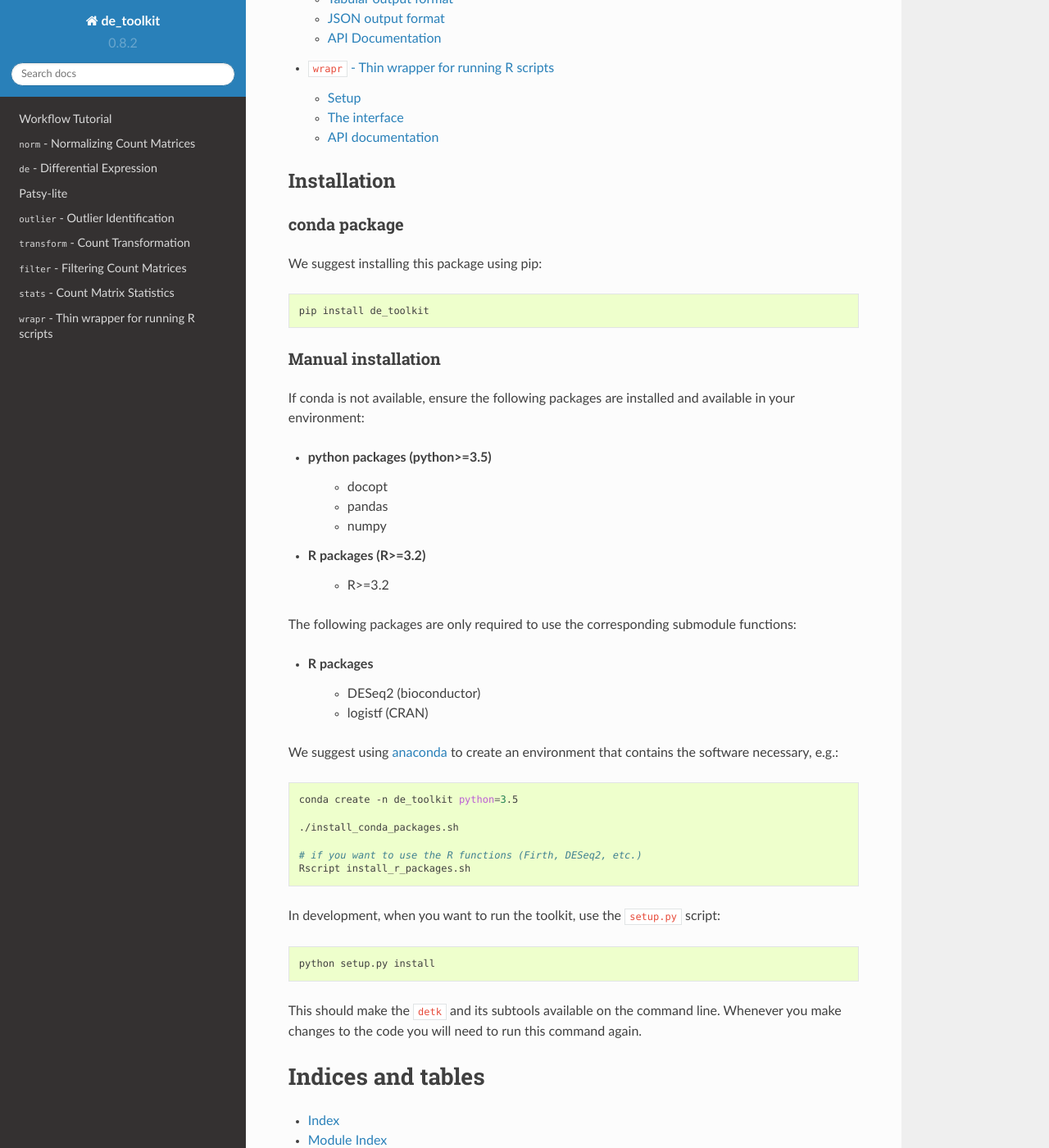
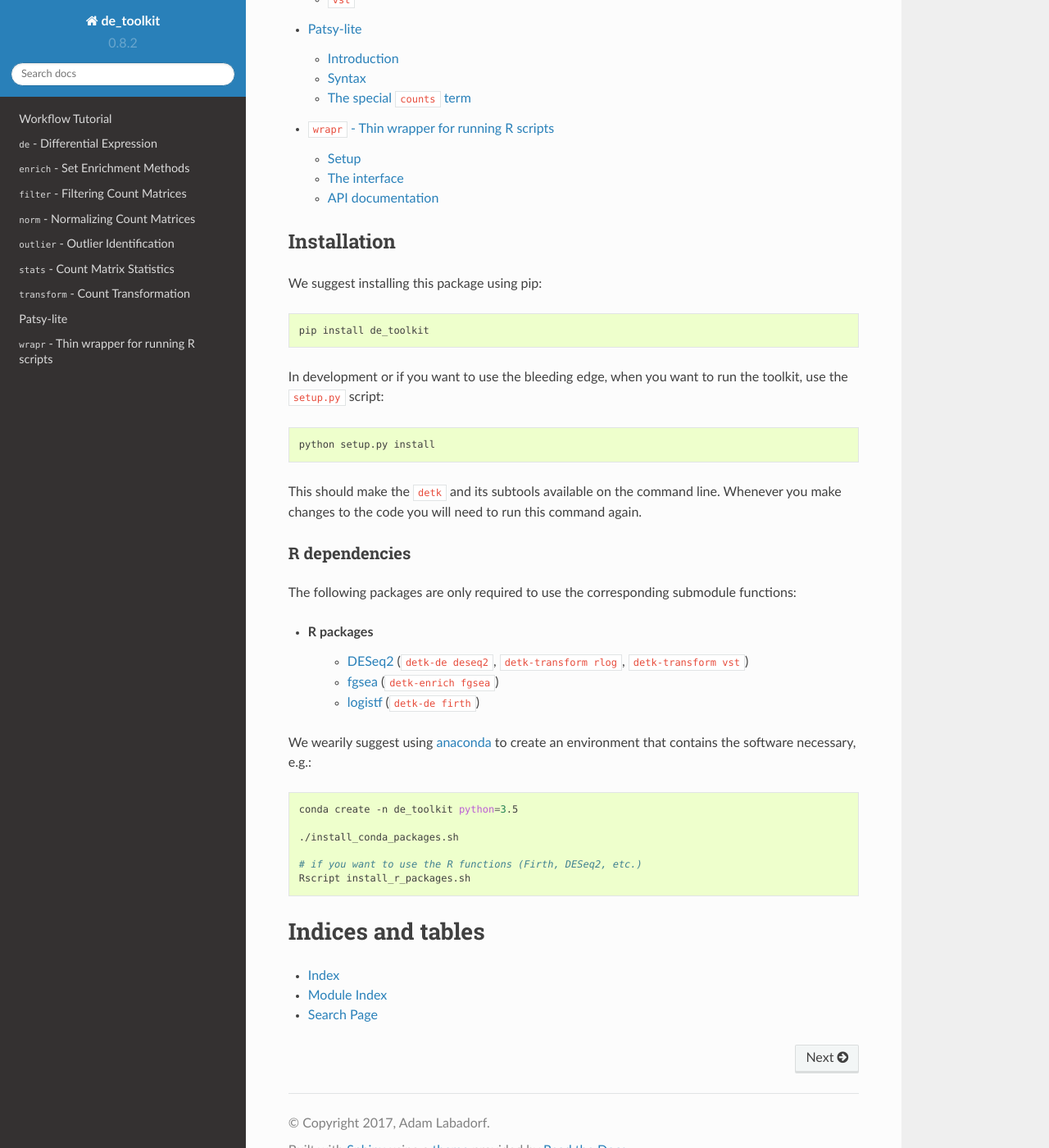
Before and after one commit to BU-Neuromics/de_toolkit, a Sphinx documentation site: the page built from docs/index.rst, in a window 1280 px wide and 1400 px high, scrolled down 1536 px. Shown: the whole window at 82% size. Built offline with Sphinx 7.4.7 and the Read the Docs theme 2.0.0, drawn with Linux system fonts in a browser that asks for light colours; the version number is read from the project's files by our own code; some of the changed text lies outside the part shown.

Commit message:
detk-enrich documentation

```diff
--- a/docs/index.rst
+++ b/docs/index.rst
@@ -33,20 +33,18 @@
    :maxdepth: 2
 
    workflow/workflow
+   de
+   enrich
+   filter
    norm
-   de
+   outlier
+   stats
+   transform
    patsy_lite
-   outlier
-   transform
-   filter
-   stats
    wrapr
 
 Installation
 ------------
-
-conda package
-+++++++++++++
 
 We suggest installing this package using pip:
 
@@ -54,28 +52,33 @@
 
   pip install de_toolkit
 
-Manual installation
-+++++++++++++++++++
+In development or if you want to use the bleeding edge, when you want to run
+the toolkit, use the ``setup.py`` script:
 
-If conda is not available, ensure the following packages are installed and
-available in your environment:
+.. code-block:: bash
 
-* python packages (python>=3.5)
-    - docopt
-    - pandas
-    - numpy
-* R packages (R>=3.2)
-    - R>=3.2
+  python setup.py install
+
+This should make the ``detk`` and its subtools available on the command line.
+Whenever you make changes to the code you will need to run this command again.
+
+R dependencies
+++++++++++++++
 
 The following packages are only required to use the corresponding submodule
 functions:
 
 * R packages
-    - DESeq2 (bioconductor)
-    - logistf (CRAN)
+    - DESeq2_ (``detk-de deseq2``, ``detk-transform rlog``, ``detk-transform vst``)
+    - fgsea_ (``detk-enrich fgsea``)
+    - logistf_ (``detk-de firth``)
 
-We suggest using anaconda_ to create an environment that contains the software
-necessary, e.g.:
+.. _fgsea: https://bioconductor.org/packages/release/bioc/html/fgsea.html
+.. _DESeq2: http://bioconductor.org/packages/release/bioc/html/DESeq2.html
+.. _logistf: https://cran.r-project.org/package=logistf
+
+We wearily suggest using anaconda_ to create an environment that contains the
+software necessary, e.g.:
 
 .. code-block:: bash
 
@@ -86,17 +89,6 @@
   # if you want to use the R functions (Firth, DESeq2, etc.)
   Rscript install_r_packages.sh
 
-In development, when you want to run the toolkit, use the ``setup.py`` script:
-
-.. code-block:: bash
-
-  python setup.py install
-
-This should make the ``detk`` and its subtools available on the command line. Whenever you make changes
-to the code you will need to run this command again.
-
-.. _rpy2: https://rpy2.readthedocs.io/
-.. _DESeq2: http://bioconductor.org/packages/release/bioc/html/DESeq2.html
 .. _anaconda: http://anaconda.org
 
 Indices and tables
```
Also changed, not shown: docs/enrich.rst (added, +58 -0 lines), 1 other file.
